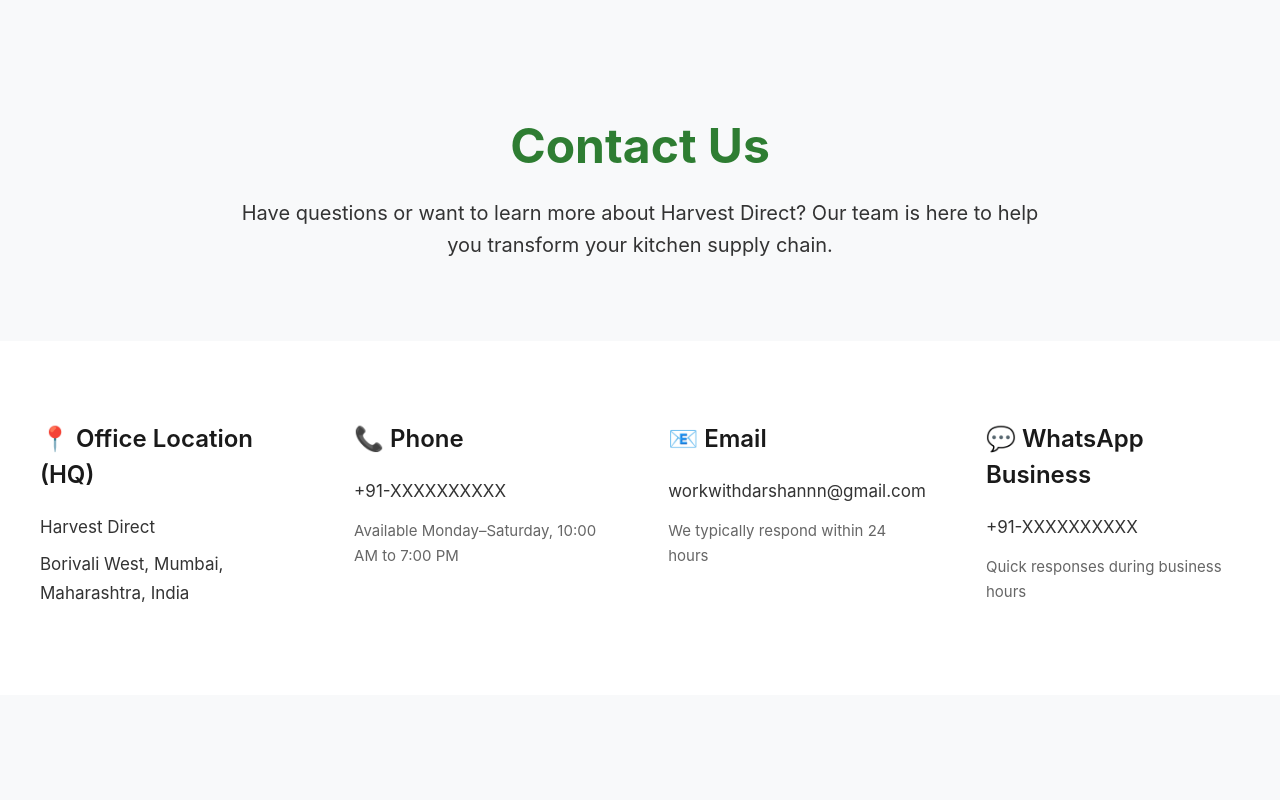
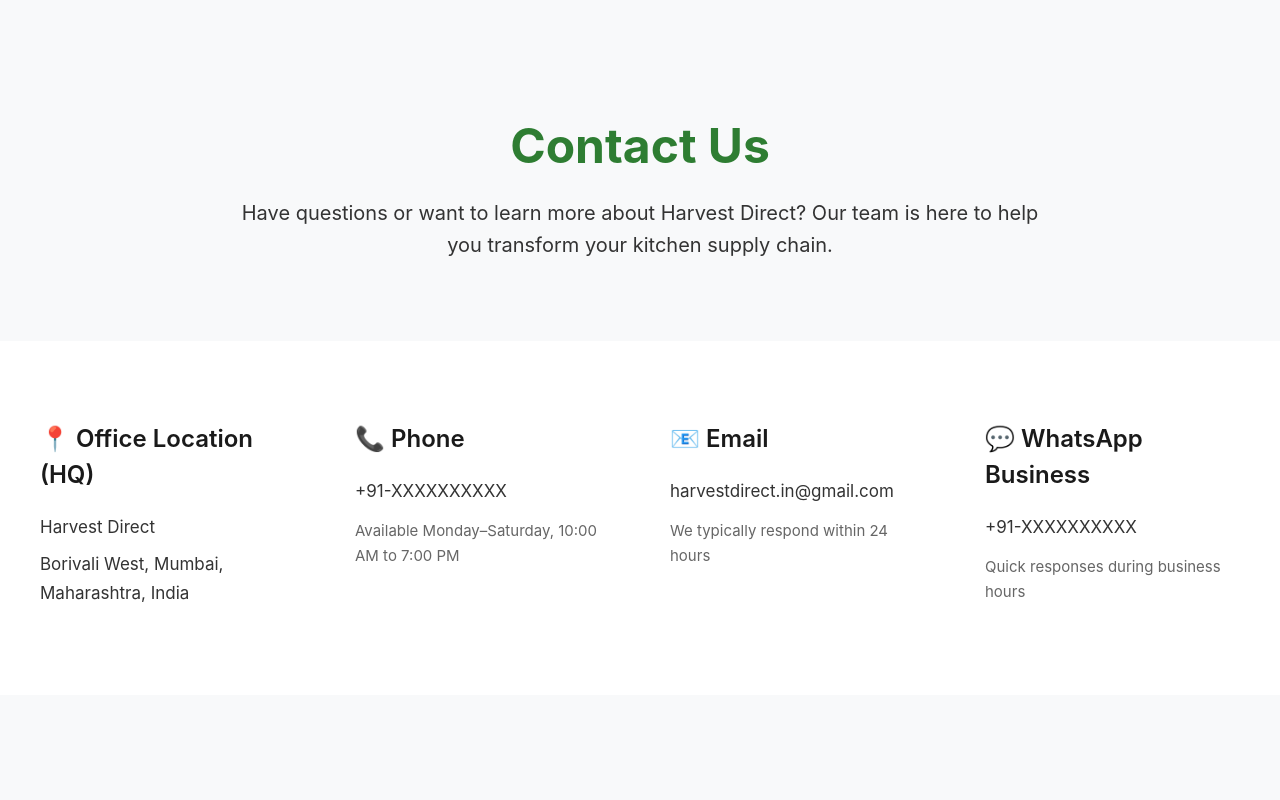
Before and after one commit to Darshan181002/HarvestDirect, a React (Vite) app in the folder Frontend/: page /contact in a window 1280 px wide. Shown: the top 800 px of the page. Built offline with nearby package versions, Linux system fonts and the light colour scheme.

Commit message:
Update Contact.jsx

```diff
--- a/Frontend/src/components/Contact.jsx
+++ b/Frontend/src/components/Contact.jsx
@@ -26,7 +26,7 @@
 
         <div className="info-item">
           <h2>📧 Email</h2>
-          <p>workwithdarshannn@gmail.com</p>
+          <p>harvestdirect.in@gmail.com</p>
           <p className="info-note">We typically respond within 24 hours</p>
         </div>
 
```
